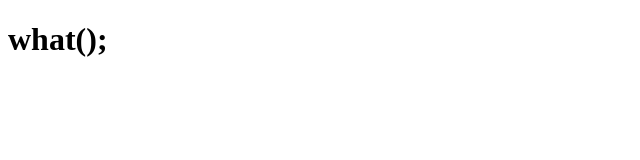
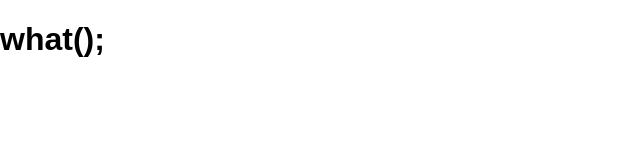
Before and after one commit to ohmeqwertreysd/ohmeqwertreysd.github.io, a plain HTML site: page index.html in a window 1280 px wide. Shown: the full height of the page, 0-640 px from the left. Drawn offline with Linux system fonts and the light colour scheme.

Commit message:
Update index.html

```diff
--- a/index.html
+++ b/index.html
@@ -2,6 +2,7 @@
 <html>
   <head>
     <title> what(); </title>
+    <link  rel="stylesheet" type="text/css" href="styles.css" id="styles">
   </head>
 <body>
 <h1>what();</h1>
```
